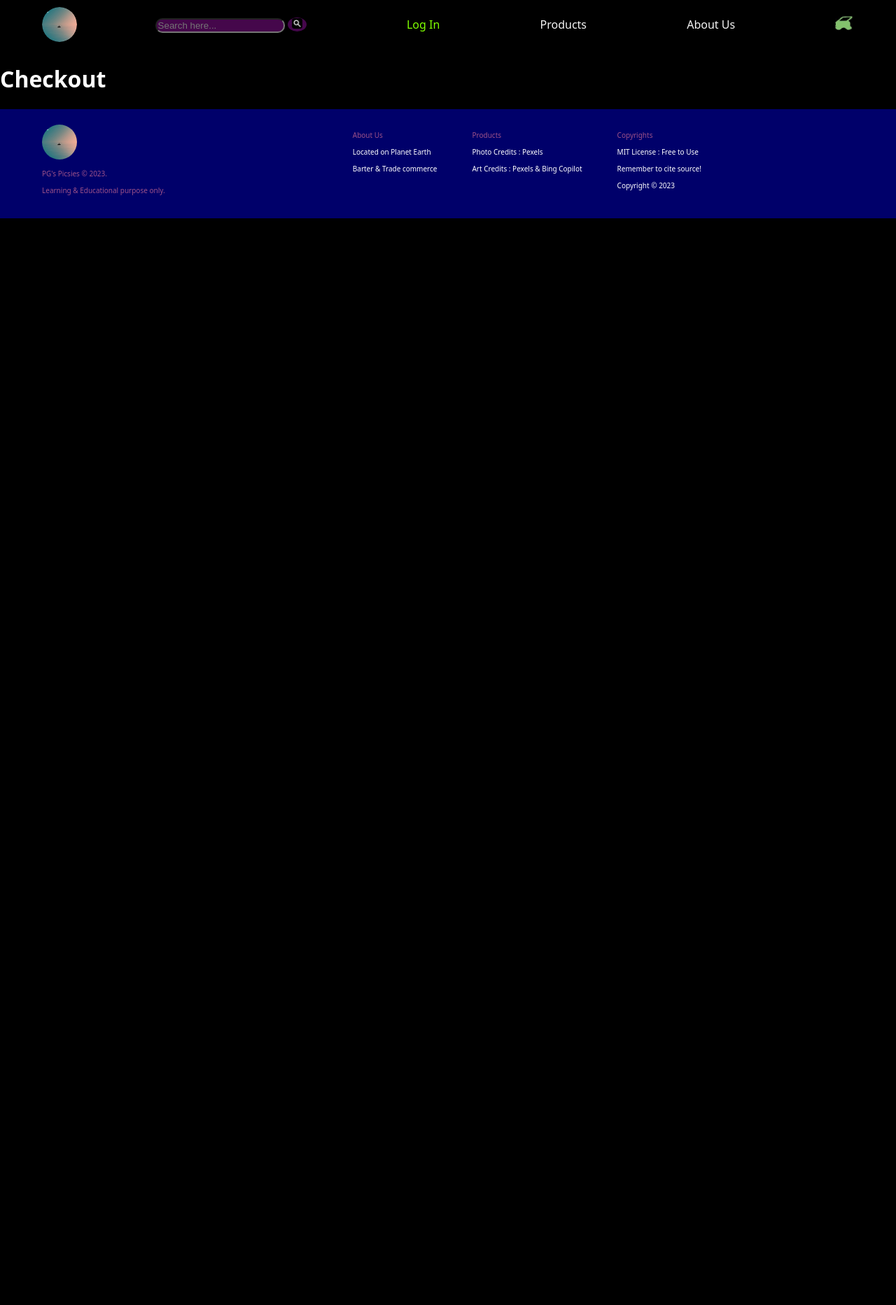
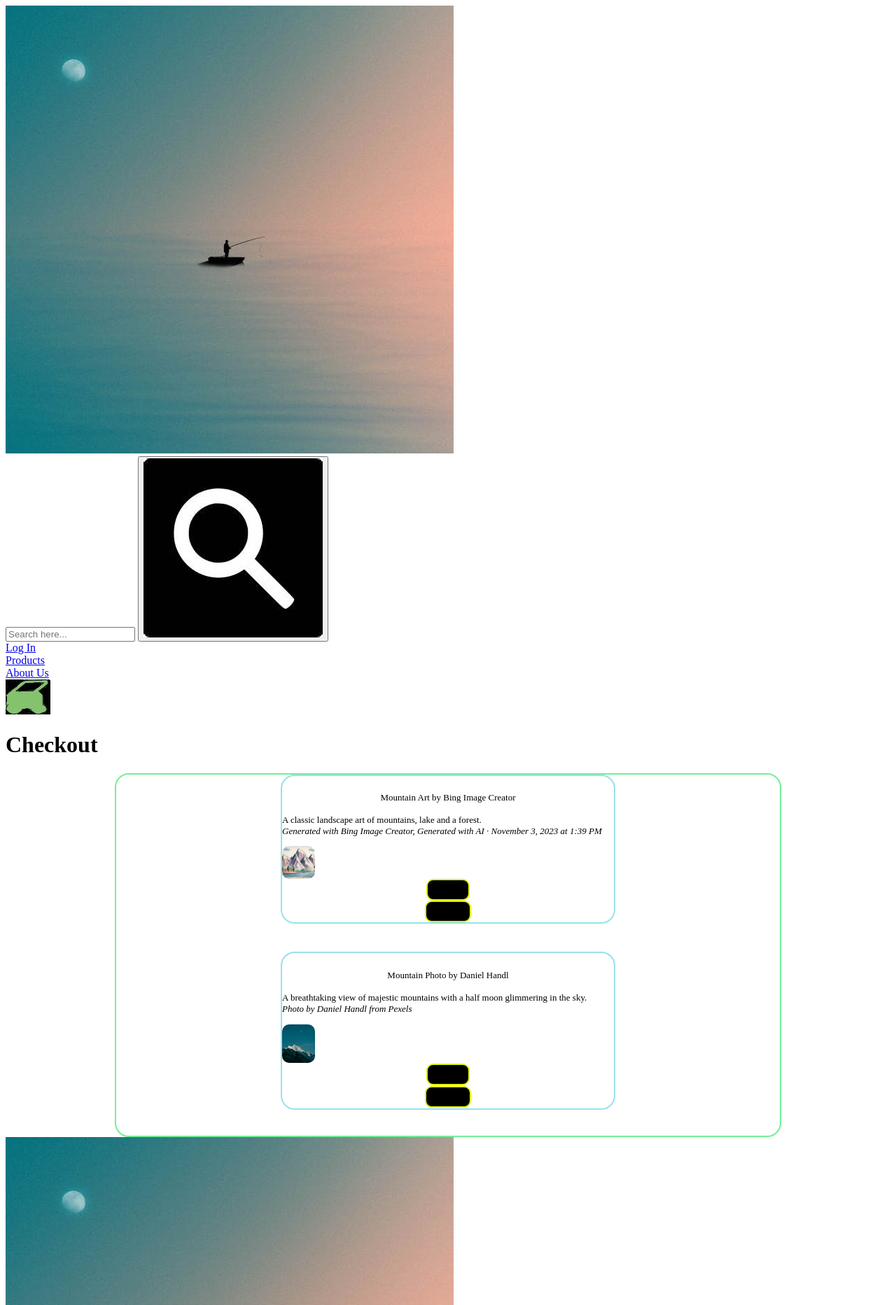
Before and after one commit to prak112/Image-Barter-Bazaar, a Django app: page /checkout in a window 1280 px wide. Shown: the top 1865 px of the page at 70% size. Before the commit the page ends 312 px from the top, so only its background shows below. Run offline with Django 4.2, Linux system fonts and the light colour scheme.

Commit message:
seperate style wrt template

```diff
--- /dev/null
+++ b/ecommstore/photostore/static/photostore/styles_checkout.css
@@ -0,0 +1,71 @@
+
+/* CHECKOUT - checkout.html */
+.checkout-container{
+    display: flex;
+    flex-wrap: wrap;
+    flex-direction: column;
+
+    width: 75%;
+    height: 50%;
+    overflow: scroll;
+    margin: 0 auto;
+    border: 2px solid rgba(75, 233, 122, 0.771);
+    border-radius: 20px;
+}
+.checkout-container .product-container{
+    display: flex;
+    flex-wrap: wrap;
+    padding-bottom: 40px;
+}
+
+.checkout-container .product{
+    max-width: 50%;   /*width, height of the box -- essential to contain items in the center*/
+    max-height: 100%;
+    margin: 0 auto;
+    border: 2px solid rgba(122, 218, 224, 0.771);
+    border-radius: 20px;
+
+    display: flex;
+    flex-direction: column;
+    align-items: stretch;
+}
+.checkout-container .product .product-title{
+    margin: 0 auto;
+    padding-top: 10px;
+}
+.checkout-container .product img{
+    border-radius: 10px;
+    width: 10%;
+    height: 25%;
+}
+
+.checkout-container .product p,
+.checkout-container .product cite
+{
+    display: flex;
+    flex-direction: column;
+    font-size: small;
+}
+.checkout-container .product button a{
+    font-size: small;
+}
+.checkout-container .product button{
+    background-color: black;
+    cursor: pointer;
+    padding: 6px;
+    border-radius: 10px;
+    border: 2px solid rgb(223, 238, 18);
+    margin: 0 auto;
+    font-weight: 400;
+}
+.checkout-container .product button a:hover{
+    font-size: medium;
+    color: black;
+}
+.checkout-container .product button:hover{
+    background-color: greenyellow;
+    cursor: pointer;
+    margin: 0 auto;
+    font-weight: 500;
+    transition-duration: 0.3s;
+}
--- a/ecommstore/photostore/static/photostore/styles.css
+++ b/ecommstore/photostore/static/photostore/styles_global.css
@@ -1,4 +1,4 @@
-/*GENERAL*/
+/*LAYOUT styles*/
 body{
     background-color: black;
     color: white;
@@ -30,7 +30,6 @@ body{
 
 
 /*HEADER*/
-
 header{
     position: relative;
     width: 100%;
--- a/ecommstore/photostore/static/photostore/styles_index.css
+++ b/ecommstore/photostore/static/photostore/styles_index.css
@@ -77,102 +77,3 @@ Theme of the Day - Products listing
     font-size: 20px;
     text-align: center;
 }
-
-
-/*Theme of the Day - Products listing*/
-.product-container{
-    display: flex;
-    flex-wrap: wrap;
-    padding-bottom: 40px;
-}
-
-.product
-{
-    max-width: 25%;   /*width, height of the box -- essential to contain items in the center*/
-    max-height: 100%;
-    margin: 0 auto;
-    border: 2px solid rgba(122, 218, 224, 0.771);
-    border-radius: 20px;
-
-    display: flex;
-    flex-direction: column;
-    align-items: first baseline;
-    justify-content: space-around;
-}
-
-.product .box-item{
-    margin: 0 auto;
-    padding-top: 10px;
-}
-
-.product .box-item img{
-    border-radius: 10px;
-}
-
-.product .box-item .box-item-title{
-    font-weight: 400;
-    font-size: medium;
-}
-.product .box-item p,
-.product .box-item cite
-{
-    display: flex;
-    flex-direction: column;
-    font-size: small;
-}
-.product button a{
-    font-size: small;
-}
-.product button{
-    background-color: black;
-    cursor: pointer;
-    padding: 6px;
-    border-radius: 10px;
-    border: 2px solid rgb(223, 238, 18);
-    margin: 0 auto;
-    font-weight: 400;
-}
-.product button a:hover{
-    font-size: medium;
-    color: black;
-}
-.product button:hover{
-    background-color: greenyellow;
-    cursor: pointer;
-    margin: 0 auto;
-    font-weight: 500;
-    transition-duration: 0.3s;
-}
-
-.dropdown-container {
-    display: flex;
-    margin: auto;
-    padding: 10px;
-    background-color: transparent;
-    text-align: center;
-    justify-content: center;
-}
-.dropdown-container form{
-    padding: 10px;
-}
-.dropdown-menu {
-    background-color: rgba(255, 255, 255, 0.123);
-    color: whitesmoke;
-    border: none;
-    padding: 10px;
-    border: 2px solid rgba(192, 185, 233, 0.541);
-    border-radius: 15px;
-    padding-right: 20px;
-}
-.dropdown-button{
-    border-radius: 20px;
-    border: 2px solid rgba(124, 104, 236, 0.541);
-    background-color: rgb(124, 104, 236);
-    padding: 10px;
-    cursor: pointer;
-}
-.dropdown-button:hover{
-    transition-duration: 0.2s;
-    background-color: blueviolet;
-    color: whitesmoke;
-}
--- /dev/null
+++ b/ecommstore/photostore/static/photostore/styles_products.css
@@ -0,0 +1,99 @@
+/* PRODUCTS - products.html*/
+.product-container
+{
+    display: flex;
+    flex-wrap: wrap;
+    padding-bottom: 40px;
+}
+
+.product
+{
+    max-width: 25%;   /*width, height of the box -- essential to contain items in the center*/
+    max-height: 100%;
+    margin: 0 auto;
+    border: 2px solid rgba(122, 218, 224, 0.771);
+    border-radius: 20px;
+
+    display: flex;
+    flex-direction: column;
+    align-items: first baseline;
+    justify-content: space-around;
+}
+
+.product .box-item
+{
+    margin: 0 auto;
+    padding-top: 10px;
+}
+
+.product .box-item img{
+    border-radius: 10px;
+}
+
+.product .box-item .box-item-title{
+    font-weight: 400;
+    font-size: medium;
+}
+.product .box-item p,
+.product .box-item cite
+{
+    display: flex;
+    flex-direction: column;
+    font-size: small;
+}
+.product button a{
+    font-size: small;
+}
+.product button{
+    background-color: black;
+    cursor: pointer;
+    padding: 6px;
+    border-radius: 10px;
+    border: 2px solid rgb(223, 238, 18);
+    margin: 0 auto;
+    font-weight: 400;
+}
+.product button a:hover{
+    font-size: medium;
+    color: black;
+}
+.product button:hover{
+    background-color: greenyellow;
+    cursor: pointer;
+    margin: 0 auto;
+    font-weight: 500;
+    transition-duration: 0.3s;
+}
+
+.dropdown-container {
+    display: flex;
+    margin: auto;
+    padding: 10px;
+    background-color: transparent;
+    text-align: center;
+    justify-content: center;
+}
+.dropdown-container form{
+    padding: 10px;
+}
+.dropdown-menu {
+    background-color: rgba(255, 255, 255, 0.123);
+    color: whitesmoke;
+    border: none;
+    padding: 10px;
+    border: 2px solid rgba(192, 185, 233, 0.541);
+    border-radius: 15px;
+    padding-right: 20px;
+}
+.dropdown-button{
+    border-radius: 20px;
+    border: 2px solid rgba(124, 104, 236, 0.541);
+    background-color: rgb(124, 104, 236);
+    padding: 10px;
+    cursor: pointer;
+}
+.dropdown-button:hover{
+    transition-duration: 0.2s;
+    background-color: blueviolet;
+    color: whitesmoke;
+}
--- a/ecommstore/photostore/templates/photostore/checkout.html
+++ b/ecommstore/photostore/templates/photostore/checkout.html
@@ -1,5 +1,35 @@
 {% extends "photostore/layout.html" %}
+{% load static %}
 
 {% block content %}
-    <h1>Checkout</h1>
+    <h1 class="heading">Checkout</h1>
+    <div class="checkout-container">
+        <div class="product-container">
+            <div class="product">
+                <p>
+                    <span class="product-title">Mountain Art by Bing Image Creator</span><br>
+                    A classic landscape art of mountains, lake and a forest.<br>
+                    <cite>Generated with Bing Image Creator, Generated with AI ∙ November 3, 2023 at 1:39 PM</cite>
+                </p>
+                <img src="{% static 'images/bing-art-mountain.jfif' %}" alt="bing-art-mountain">
+                <!---"https://edusakky-my.sharepoint.com/:i:/g/personal/prakirth_govardhanam_edu_sakky_fi/Ee-ARzV7eW1Os0w_9qmP_GgBLA4gIwcJpY_HGrpWcP-khA?e=NUI4VS
+                    -->
+                <button class="change-button">Change</button>
+                <button class="remove-button">Remove</button>
+            </div>
+        </div>
+
+        <div class="product-container">
+            <div class="product">
+                <p>
+                    <span class="product-title">Mountain Photo by Daniel Handl</span><br>
+                    A breathtaking view of majestic mountains with a half moon glimmering in the sky.<br>
+                    <cite>Photo by Daniel Handl from Pexels</cite>
+                </p>
+                <img src="{% static 'images/pexels-photo-mountain.jpg' %}" alt="pexels-photo-mountain">
+                <button class="change-button">Change</button>
+                <button class="remove-button">Remove</button>
+            </div>
+        </div>
+    </div>
 {% endblock %}
--- a/ecommstore/photostore/templates/photostore/layout.html
+++ b/ecommstore/photostore/templates/photostore/layout.html
@@ -8,6 +8,8 @@
     <title>PG's Picsies</title>
     <link rel="stylesheet" href="{% static 'photostore/styles.css' %}">
     <link rel="stylesheet" href="{% static 'photostore/styles_index.css' %}">
+    <link rel="stylesheet" href="{% static 'photostore/styles_products.css' %}">
+    <link rel="stylesheet" href="{% static 'photostore/styles_checkout.css' %}">
 </head>
 <body>
     <header>
```
